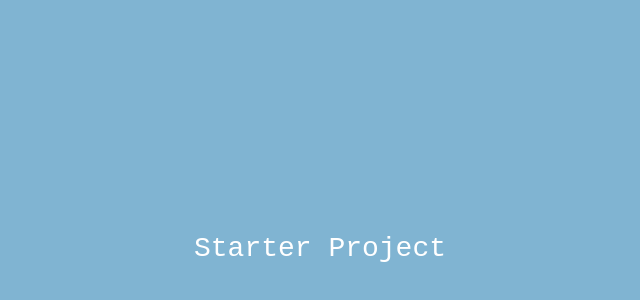
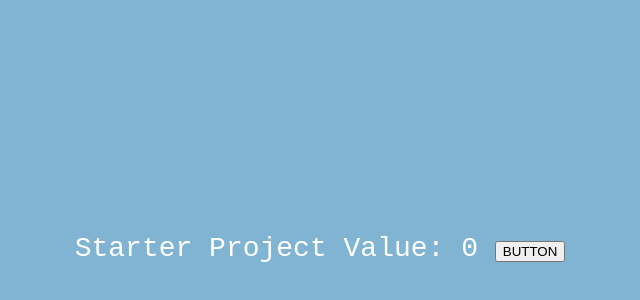
Before and after one commit to mahmudzero/react-base, a React app: page / in a window 1280 px wide. Shown: the part 152-452 px from the top of the page, without its empty margins (320-960 px from the left). Built offline with nearby package versions, Linux system fonts and the light colour scheme; the HTML template or start-up script is replaced by a standard one.

Commit message:
demo function

```diff
--- a/src/main.tsx
+++ b/src/main.tsx
@@ -10,7 +10,11 @@ function App({name} : AppProps) {
   /**
    * example of using state
    */
-  const [ex_state, set_ex_state] = React.useState({});
+  interface ExStateType {
+    count : number
+  }
+
+  const [ex_state, set_ex_state] = React.useState<ExStateType>({count: 0});
 
   /**
    * init hook
@@ -23,6 +27,16 @@ function App({name} : AppProps) {
     },
     [] // useEffect is called when things passed into the dependency list change value
   );
+
+  function counter() : number {
+    set_ex_state(
+      {
+        count: ex_state.count+1
+      }
+    );
+    return val++;
+  }
+  let val : number = 0;
 
   return (
     <div
@@ -42,7 +56,7 @@ function App({name} : AppProps) {
           fontSize: "28px"
         }}
       >
-        {name}
+        {name} Value: {ex_state.count} <button onClick={() => counter()}> BUTTON </button>
       </div>
     </div>
   );
```
